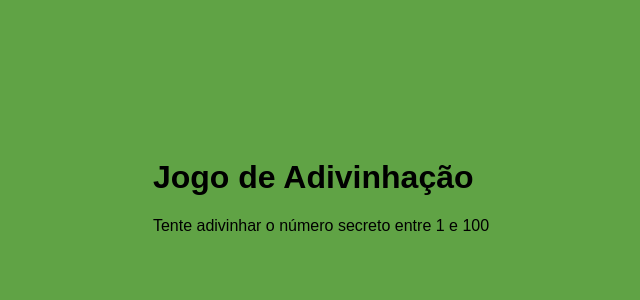
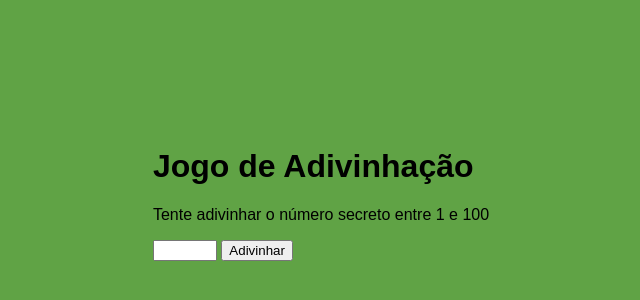
Before and after one commit to hzerafull/Labubu, a plain HTML site: page index.html in a window 1280 px wide. Shown: the part 206-506 px from the top of the page, without its empty margins (319-959 px from the left). Drawn offline with Linux system fonts and the light colour scheme.

Commit message:
Update index.html

```diff
--- a/index.html
+++ b/index.html
@@ -27,6 +27,9 @@
       <h1>Jogo de Adivinhação</h1>
       <p>Tente adivinhar o número secreto entre 1 e 100</p>
 
+      <input type="number" id="NMPalpite" min="1" max="100"/>
+       <button id="BTNadivinhar"> Adivinhar </button>
+
     </div>
 
 
```
